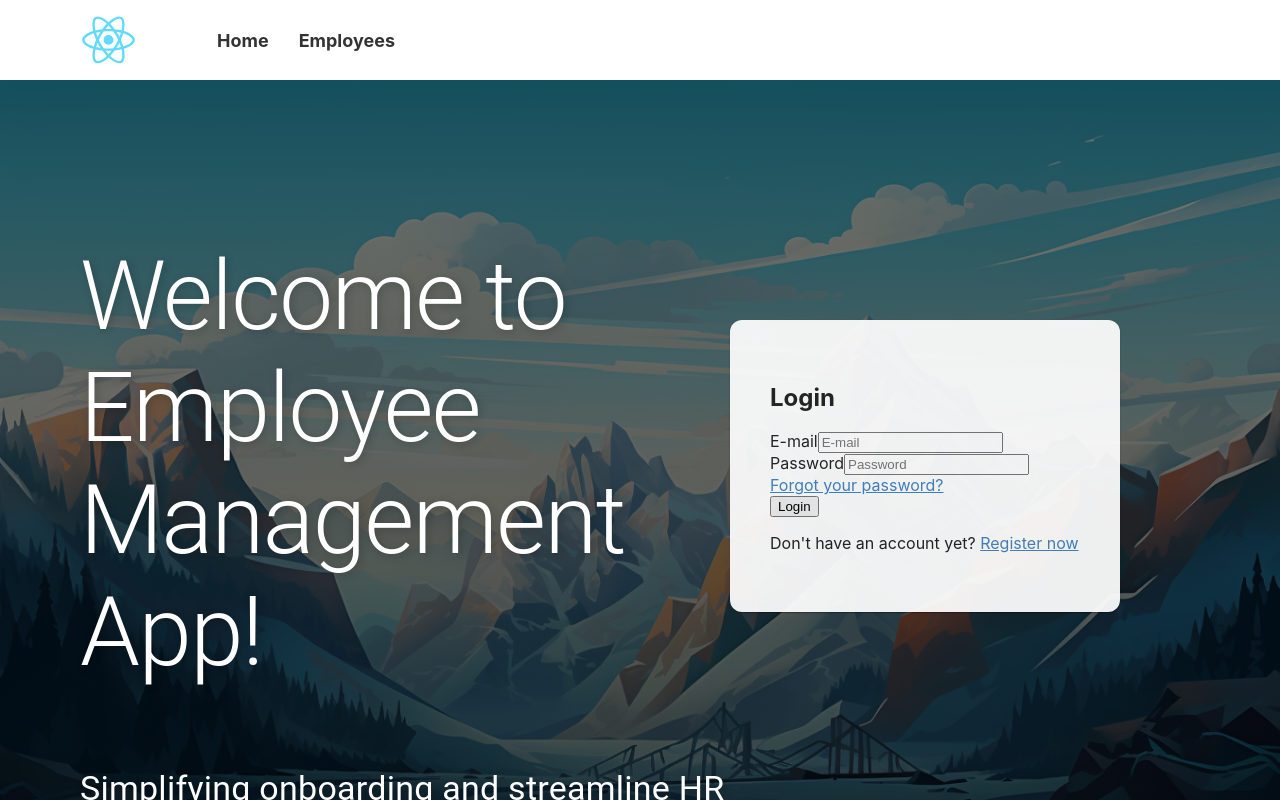
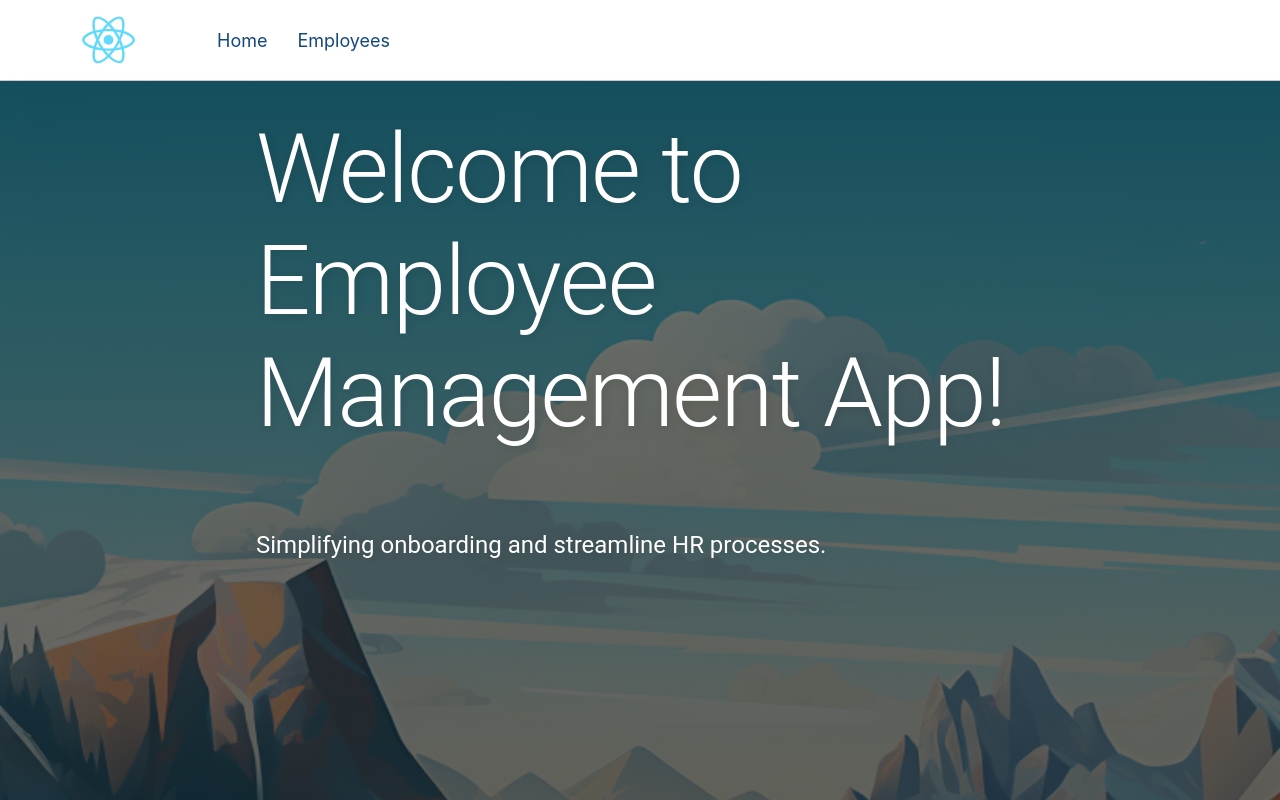
Before and after one commit to RebecaStroh/EmployeeManagementApp, a React (Create React App) app in the folder frontend/employee-management-app/: page / in a window 1280 px wide. Shown: the top 800 px of the page. Built offline with nearby package versions, Linux system fonts and the light colour scheme.

Commit message:
[FE] Improve layout

```diff
--- a/frontend/employee-management-app/src/components/Card.js
+++ b/frontend/employee-management-app/src/components/Card.js
@@ -1,23 +1,50 @@
 // External components
 import { Link } from 'react-router-dom';
+import Card from '@mui/material/Card';
 import Box from '@mui/material/Box';
+import Typography from '@mui/material/Typography';
+import MailOutlineIcon from '@mui/icons-material/MailOutline';
+import PhoneIcon from '@mui/icons-material/Phone';
+import CakeIcon from '@mui/icons-material/Cake';
+import LocationOnIcon from '@mui/icons-material/LocationOn';
 
 function EmployeeCard({employee}) {
   return (
-    <Box sx={{
+    <Card sx={{
       p: 2,
+      mb: 1,
       borderRadius: '8px',
       boxShadow: '0px 2px 0.5px rgba(0, 0, 0, 0.1)',
-      '&:hover' : { backgroundColor: 'rgba(0, 0, 0, 0.05)' }
+      '&:hover': { opacity: 0.8, transform: 'scale(1.01)' },
+      transition: 'transform 0.3s',
+      border: '1px solid #ccc',
     }}>
       <Link to="/new-employee" state={{ employee }}>
-        <h3>{employee.name}</h3>
-        <div className="cpf">
-          <label> CPF: </label>
-          {employee.cpf}
-        </div>
+        <Typography variant="h6">{employee.name}</Typography>
+        <Box display="flex" sx={{ml:2, mr:2}} gap={3}>
+          <Box display="flex" flexDirection="column">
+            <Box display="flex" alignItems="center" sx={{m:1}} gap={1}>
+              <MailOutlineIcon fontSize="small" />
+              {employee.email}
+            </Box>
+            <Box display="flex" alignItems="center" sx={{m:1}} gap={1}>
+              <PhoneIcon fontSize="small" />
+              {employee.phone}
+            </Box>
+          </Box>
+          <Box display="flex" flexDirection="column">
+            <Box display="flex" alignItems="center" sx={{m:1}} gap={1}>
+              <CakeIcon fontSize="small" />
+              {employee.dob}
+            </Box>
+            <Box display="flex" alignItems="center" sx={{m:1}} gap={1}>
+              <LocationOnIcon fontSize="small" />
+              {`${employee.street}, ${employee.number}, ${employee.city}, ${employee.state}`}
+            </Box>
+          </Box>
+        </Box>
       </Link>
-    </Box>
+    </Card>
   );
 }
 
--- a/frontend/employee-management-app/src/components/Header.scss
+++ b/frontend/employee-management-app/src/components/Header.scss
@@ -3,6 +3,7 @@ header {
   height: 80px;
   display: flex;
   flex-direction: row;
+  border-bottom: 1px solid #ccc;
 
   .logo-header {
     height: 8vmin;
@@ -22,8 +23,7 @@ header {
     a {
       text-decoration: none;
       font-size: 18px;
-      font-weight: bold;
-      color: #333333;
+      color: #14477d;
     }
   }
 }
--- a/frontend/employee-management-app/src/components/Search.js
+++ b/frontend/employee-management-app/src/components/Search.js
@@ -3,18 +3,14 @@ import React, { useState } from 'react';
 import Button from '@mui/material/Button';
 import TextField from '@mui/material/TextField';
 import Box from '@mui/material/Box';
-import Select from '@mui/material/Select';
-import MenuItem from '@mui/material/MenuItem';
 
-const Search = () => {
-  const [searchTerm, setSearchTerm] = useState('');
-  const [typo, setTypo] = useState('name');
+const Search = ({handleSearch, searchTerm}) => {
+  const [currSearchTerm, setCurrSearchTerm] = useState(searchTerm);
 
   // Function to handle form submission
   const handleSubmit = (event) => {
-    console.log('Search term:', searchTerm);
-
-    // Send to backend and handle return
+    event.preventDefault();
+    handleSearch(currSearchTerm);
   };
 
   return (
@@ -25,29 +21,16 @@ const Search = () => {
       display="flex"
       gap={2}
     >
-      <Select
-        id="typo-select"
-        defaultChecked="name"
-        value={typo}
-        onChange={(event) => setTypo(event.target.value)}
-        sx={{ borderRadius: 20 }}
-      >
-        <MenuItem value='name'>Name</MenuItem>
-        <MenuItem value='dob'>Birth of Date</MenuItem>
-        <MenuItem value='cpf'>CPF</MenuItem>
-        <MenuItem value='email'>Email</MenuItem>
-        <MenuItem value='phone'>Cellphone Number</MenuItem>
-        <MenuItem value='address'>Address</MenuItem>
-      </Select>
       <TextField
         type="text"
-        placeholder='Search for name or CPF'
-        value={searchTerm}
-        onChange={(e) => setSearchTerm(e.target.value)}
+        placeholder='Search for any employee metadata'
+        value={currSearchTerm}
+        onChange={(e) => setCurrSearchTerm(e.target.value)}
         sx={{ '>div':{borderRadius: 20} }}
         fullWidth
       />
-      <Button type="submit" color='blue' variant="contained" sx={{ borderRadius: 6 }}>Search</Button>
+      <Button type="submit" color='blue' variant="contained" sx={{ borderRadius: 6, pl:3, pr:3 }}>Search</Button>
+      <Button type="button" color='blue' variant="contained" sx={{ borderRadius: 6, pl:3, pr:3 }} onClick={() => {handleSearch("");setCurrSearchTerm("");}}>Clear</Button>
     </Box>
   );
 };
--- a/frontend/employee-management-app/src/pages/Container.js
+++ b/frontend/employee-management-app/src/pages/Container.js
@@ -1,14 +1,26 @@
 // Components
 import Header from '../components/Header';
+import Box from '@mui/material/Box';
+import Button from '@mui/material/Button';
 
 // Styles
 import './Container.scss';
 
-function Container({children}) {
+function Container({classes, title, leftButtonContent, children}) {
   return (
     <>
       <Header/>
-      {children}
+      <div className={classes}>
+        <Box sx={{ m: 4, ml: 20, mr:20, width: '100%' }}>
+          {title ? <Box display="flex" justifyContent="space-between" alignItems="center">
+            <h1>{title}</h1>
+            {leftButtonContent ? <Button className='new' variant="contained" color="orange"  sx={{ height:"100%", borderRadius: 20 }}>
+              {leftButtonContent}
+            </Button> : null}
+          </Box> : null}
+          {children}
+        </Box>
+      </div>
     </>
   );
 }
--- a/frontend/employee-management-app/src/pages/Container.scss
+++ b/frontend/employee-management-app/src/pages/Container.scss
@@ -1,11 +1,36 @@
-div[class$="-content"] {
+#root > div {
   text-align: left;
   min-height: calc(100vh - 80px);
   display: flex;
   overflow-y: auto;
   background-size: cover;
-  background-color: #06191f;
+  background-color: rgb(240, 242, 245);
+  font-family: "Geometria","Calibri",arial,sans-serif;
+
+  h1 {
+    color: #14477d;
+  }
+
+  h6 {
+    color:#14477d;
+  }
+
+  a {
+    text-decoration: none;
+    color: #58595b;
+  }
+
+  .MuiPaper-root {
+    opacity: 0.93;
+  }
+}
+
+.with-background {
   background-image: url('../assets/home-background.png');
+
+  h1 {
+    color: white !important;
+  }
 
   position: relative;
   z-index: 1;
@@ -20,16 +45,4 @@ div[class$="-content"] {
     background: linear-gradient(rgba(0, 0, 0, 0.5), rgba(0, 0, 0, 0.7));
     z-index: -1;
   }
-
-  h1 {
-    color: white;
-  }
-  a {
-    text-decoration: underline;
-    color: #4183c4;
-  }
-
-  .MuiPaper-root {
-    opacity: 0.93;
-  }
 }
--- a/frontend/employee-management-app/src/pages/Home.js
+++ b/frontend/employee-management-app/src/pages/Home.js
@@ -15,19 +15,18 @@ function Home() {
   const signup = searchParams.get('signup');
 
   return (
-    <Container>
+    <Container classes="with-background">
       <Grid
         container
         item
         justifyContent="center"
-        flexDirection="column"
-        sx={{ mx: "auto", textAlign: "left" }}
+        flexDirection="row"
+        sx={{ textAlign: "left" }}
       >
-        <div className="home-content">
         <Grid
           flexDirection="column"
           alignItems="flex-start"
-            sx={{ pl:10, pt: 20, textShadow: "2px 2px 8px rgba(0, 0, 0, 0.2);" }}
+          sx={{ m: "auto", textShadow: "2px 2px 8px rgba(0, 0, 0, 0.1);", flex: 0.8}}
         >
           <Typography
             variant="h1"
@@ -35,25 +34,25 @@ function Home() {
             sx={{ pb: 10 }}
             > Welcome to Employee Management App! </Typography>
           <Typography
-              variant="h4"
+            variant="h5"
             color="white"
             > Simplifying onboarding and streamline HR processes. </Typography>
         </Grid>
         <Card
           sx={{
-              mr: 20,
+            mr: 15,
             mt: 30,
             mb: 30,
             padding: 5,
             minWidth: 310,
             display: "flex",
             justifyContent:"center",
-              alignItems:"center"
+            alignItems:"center",
+            flex: 0.2
           }}
         >
           {signup ? <Register/> : <Login/>}
         </Card>
-        </div>
       </Grid>
     </Container>
   );
--- a/frontend/employee-management-app/src/pages/NewEmployee.js
+++ b/frontend/employee-management-app/src/pages/NewEmployee.js
@@ -57,6 +57,7 @@ const Line = styled('hr')(({ theme }) => ({
 }));
 
 
+// Page component
 function NewEmployee() {
   const location = useLocation();
   const navigate = useNavigate();
@@ -109,7 +110,7 @@ function NewEmployee() {
       if (response.ok) {
         const responseData = await response.json();
         alert('Employee created successfully');
-        navigate('/employee', { state: { employee: responseData } });
+        navigate('/new-employee', { state: { employee: responseData } });
       } else {
         alert('Error creating employee:', response.statusText);
         console.error('Error creating employee:', response.statusText);
@@ -174,10 +175,7 @@ function NewEmployee() {
   }
 
   return (
-    <Container>
-      <div className='new-employee-content'>
-        <Box display="flex" flexDirection="column" sx={{m: 4, ml: 11, mr:11}} >
-          <h1>{employee ? "Edit" : "New"} employee</h1>
+    <Container title={`${employee ? "Edit" : "New"} employee`} classes="with-background">
       <Box
         component="form"
         sx={{
@@ -217,7 +215,7 @@ function NewEmployee() {
               onChange={(e) => setCpf(e.target.value)}
               required
               maxLength={14}
-                  disabled={employee ? 1 : 0}
+              disabled={employee ? true : false}
               sx={{ '>div':{borderRadius: 20} }}
               />
           </Section>
@@ -300,8 +298,6 @@ function NewEmployee() {
           </Card>
         </Box>
       </Box>
-        </Box>
-      </div>
     </Container>
   );
 }
```
Also changed, not shown: frontend/employee-management-app/src/pages/Employees.js (+26 -19 lines). Lines whose indentation alone changed are shown as unchanged.
